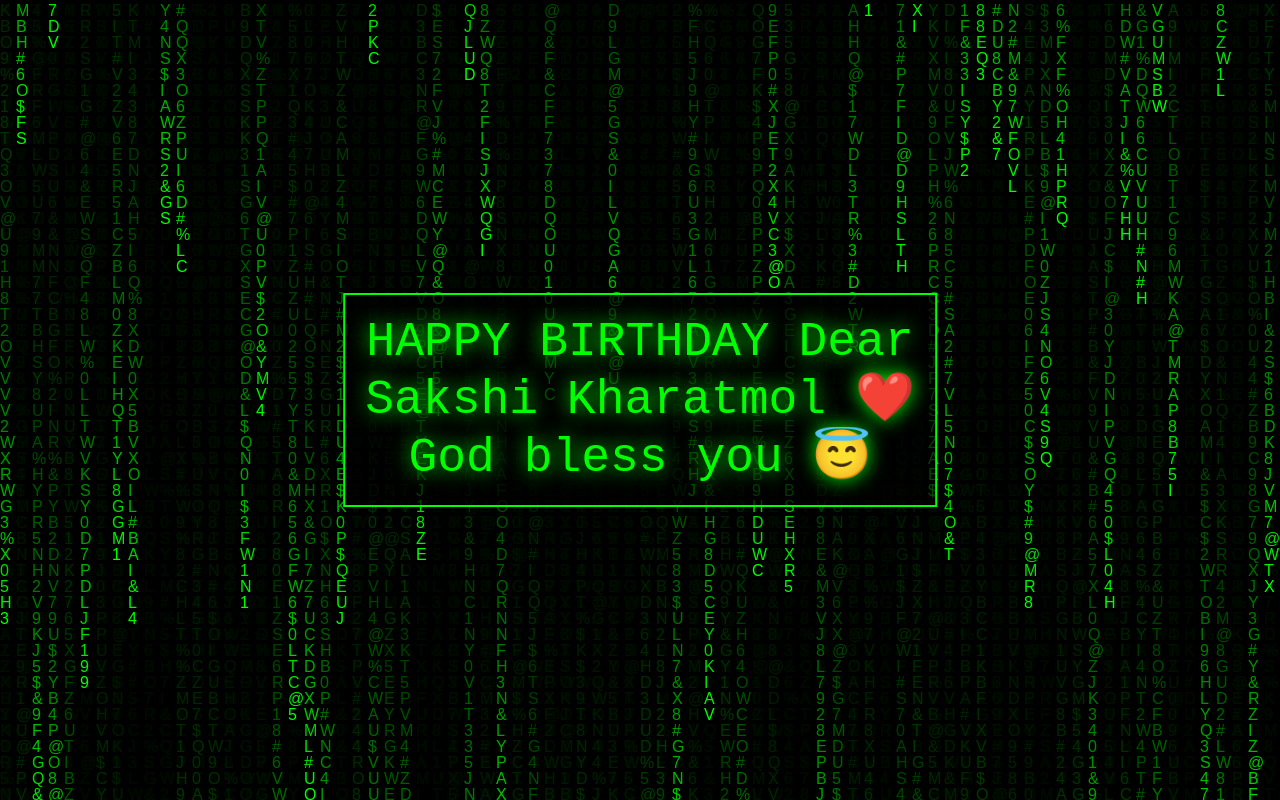
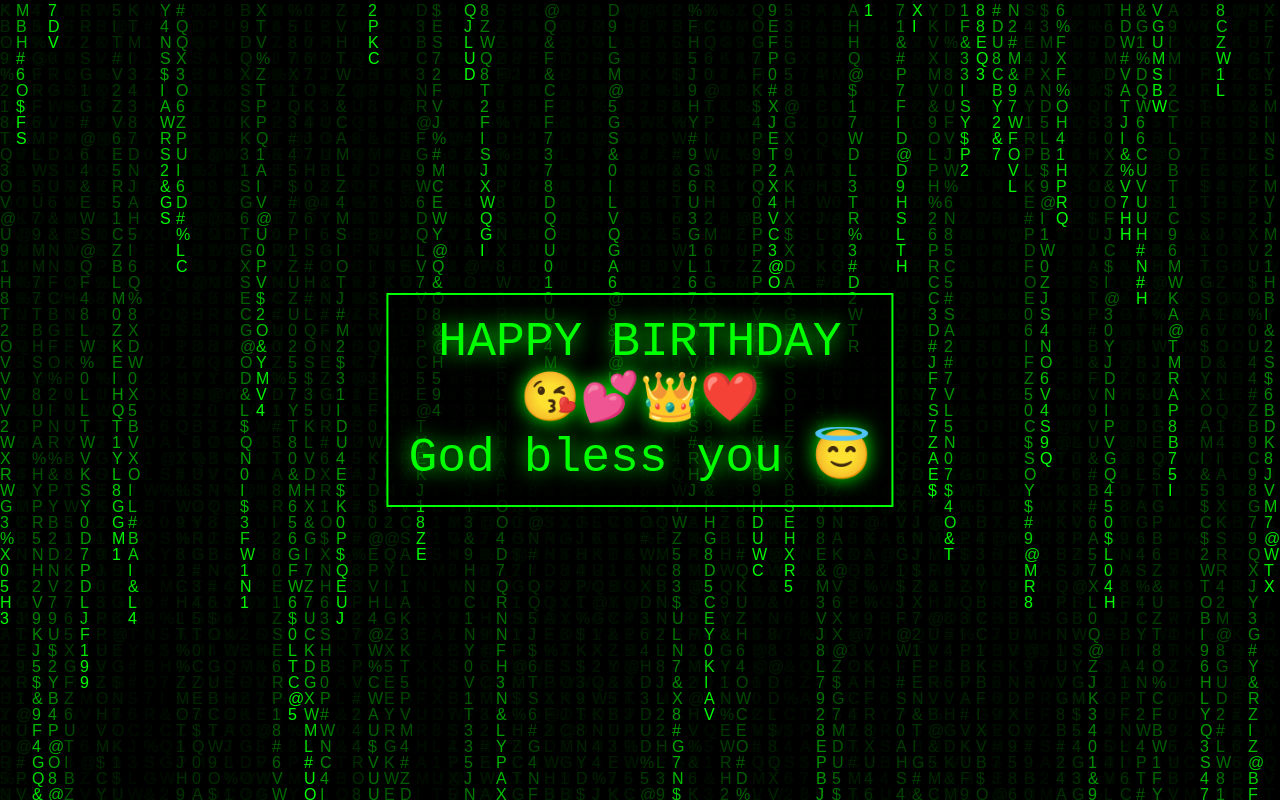
Before and after one commit to kavirajsinghsaini/birthday, a plain HTML site: page index.html in a window 1280 px wide. Drawn offline with Linux system fonts and the light colour scheme.

Commit message:
Update index.html

```diff
--- a/index.html
+++ b/index.html
@@ -24,7 +24,7 @@
 </head>
 <body>
     <canvas id="canvas"></canvas>
-    <div id="message">HAPPY BIRTHDAY Dear  <br> Sakshi Kharatmol ❤️<br> God bless you 😇 </div>
+    <div id="message">HAPPY BIRTHDAY <br>  😘💕👑❤️<br> God bless you 😇 </div>
 
     <script>
         const canvas = document.getElementById('canvas');
```
